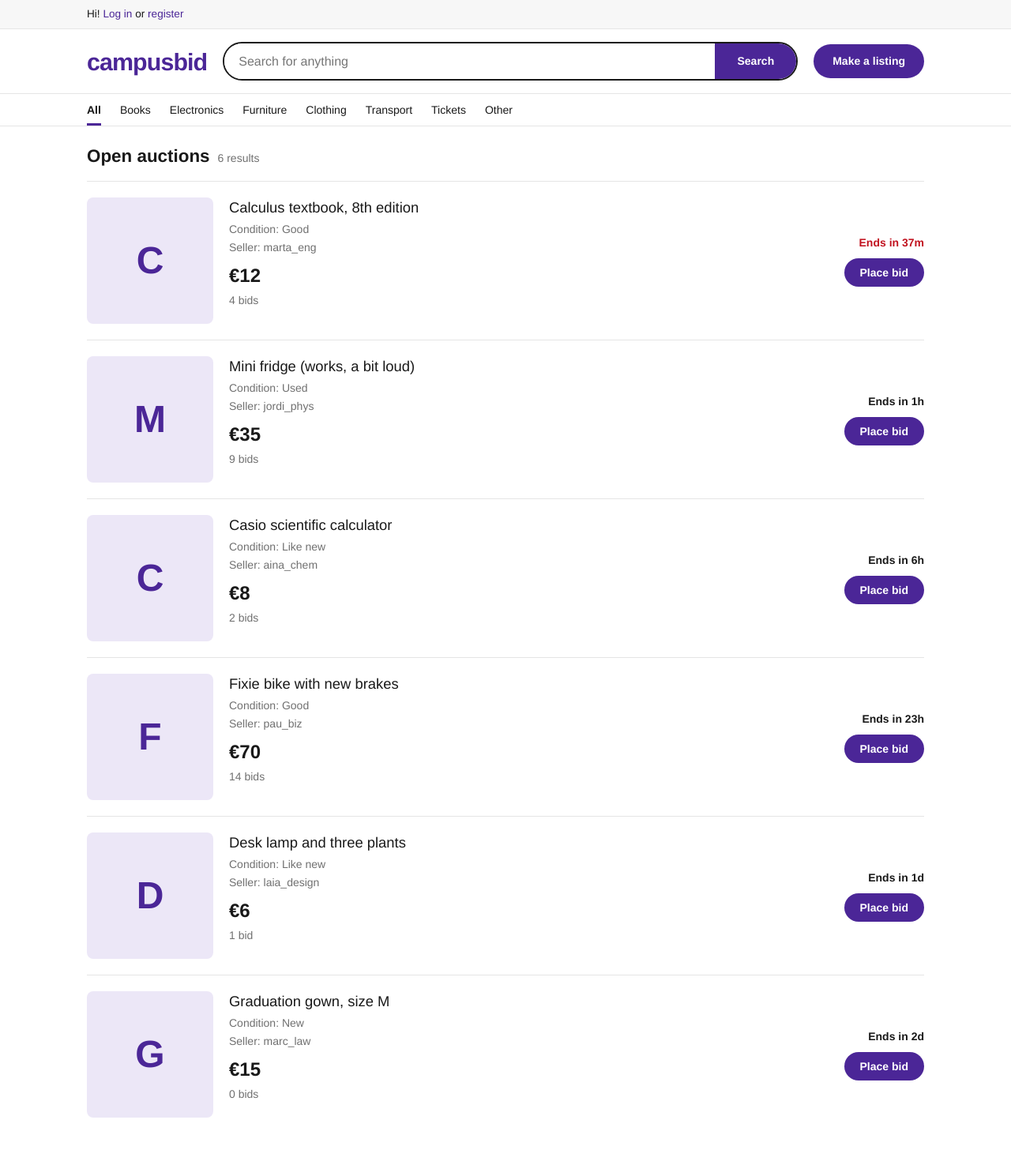
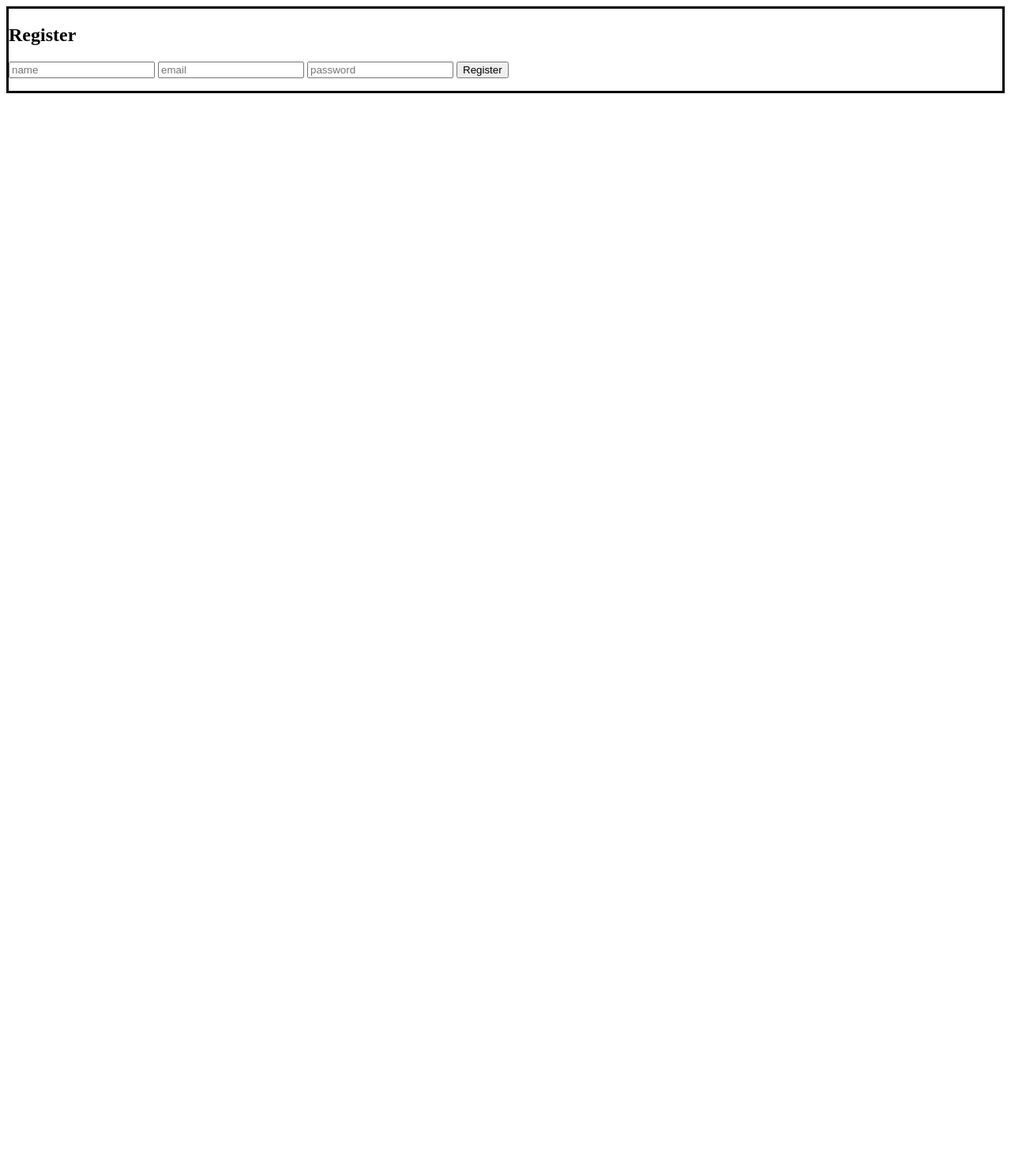
Before and after one commit to intimidating-horse/blog, a Laravel app: page / in a window 1280 px wide. Shown: the whole page at 79% size. After the commit the page ends 118 px from the top, so only its background shows below. Run offline with Laravel 12, Linux system fonts and the light colour scheme.

Commit message:
removed home html and css

```diff
--- a/resources/views/home.blade.php
+++ b/resources/views/home.blade.php
@@ -1,115 +1,19 @@
-{{--
-    resources/views/home.blade.php
-    CSS goes in public/css/style.css
-
-    Route: Route::get('/', fn () => view('home'));
-
-    Sample listings are used until your controller passes a $listings collection.
-    Each listing needs: id, title, seller (username), condition, bid, bids, ends_at (Carbon date), and optionally image.
---}}
-@php
-    $listings = $listings ?? collect([
-        ['id' => 1, 'title' => 'Calculus textbook, 8th edition', 'seller' => 'marta_eng', 'condition' => 'Good', 'bid' => 12, 'bids' => 4, 'ends_at' => now()->addMinutes(38)],
-        ['id' => 2, 'title' => 'Mini fridge (works, a bit loud)', 'seller' => 'jordi_phys', 'condition' => 'Used', 'bid' => 35, 'bids' => 9, 'ends_at' => now()->addMinutes(95)],
-        ['id' => 3, 'title' => 'Casio scientific calculator', 'seller' => 'aina_chem', 'condition' => 'Like new', 'bid' => 8, 'bids' => 2, 'ends_at' => now()->addHours(7)],
-        ['id' => 4, 'title' => 'Fixie bike with new brakes', 'seller' => 'pau_biz', 'condition' => 'Good', 'bid' => 70, 'bids' => 14, 'ends_at' => now()->addDay()],
-        ['id' => 5, 'title' => 'Desk lamp and three plants', 'seller' => 'laia_design', 'condition' => 'Like new', 'bid' => 6, 'bids' => 1, 'ends_at' => now()->addDays(2)],
-        ['id' => 6, 'title' => 'Graduation gown, size M', 'seller' => 'marc_law', 'condition' => 'New', 'bid' => 15, 'bids' => 0, 'ends_at' => now()->addDays(3)],
-    ])->map(fn ($l) => (object) $l);
-    $categories = ['Books', 'Electronics', 'Furniture', 'Clothing', 'Transport', 'Tickets', 'Other'];
-@endphp
-    <!DOCTYPE html>
 <html lang="en">
 <head>
-    <meta charset="utf-8">
-    <meta name="viewport" content="width=device-width, initial-scale=1">
-    <meta name="csrf-token" content="{{ csrf_token() }}">
-    <title>{{ config('app.name', 'campusbid') }} | Student auctions</title>
-    <link rel="stylesheet" href="{{ asset('css/style.css') }}">
+    <meta charset="UTF-8">
+    <meta name="viewport" content="width=device-width, initial-scale=1.0">
+    <meta http-equiv="X-UA-Compatible" content="ie=edge">
+    <title>Document</title>
 </head>
 <body>
-
-<div class="topstrip">
-    <div class="wrap">
-        <div>
-            @guest
-                Hi! <a href="{{ url('/login') }}">Log in</a> or <a href="{{ url('/register') }}">register</a>
-            @endguest
-            @auth
-                Hi, {{ auth()->user()->name }}!
-                <form method="POST" action="{{ url('/logout') }}">
-                    @csrf
-                    <button class="linkbtn">Log out</button>
-                </form>
-            @endauth
-        </div>
-        <div>
-            @auth
-                <a href="{{ url('/my-listings') }}">My listings</a>
-            @endauth
-        </div>
-    </div>
+<div style="border: 3px solid black;">
+    <h2>Register</h2>
+    <form action="/register" method="POST">
+        <input type="text" placeholder="name">
+        <input type="text" placeholder="email">
+        <input type="password" placeholder="password">
+        <button>Register</button>
+    </form>
 </div>
-
-<header class="mainbar">
-    <div class="wrap">
-        <a href="{{ url('/') }}" class="logo">campusbid</a>
-        <form class="search" action="{{ url('/') }}" method="GET" role="search">
-            <input type="search" name="q" value="{{ request('q') }}" placeholder="Search for anything" aria-label="Search listings">
-            <button type="submit">Search</button>
-        </form>
-        <a href="{{ url('/listings/create') }}" class="btn btn-main">Make a listing</a>
-    </div>
-</header>
-
-<nav class="catnav" aria-label="Categories">
-    <div class="wrap">
-        <a href="{{ url('/') }}" class="active">All</a>
-        @foreach ($categories as $cat)
-            <a href="{{ url('/?category=' . urlencode($cat)) }}">{{ $cat }}</a>
-        @endforeach
-    </div>
-</nav>
-
-<main class="wrap">
-    <div class="results-head">
-        <h1>Open auctions</h1>
-        <span>{{ $listings->count() }} {{ Str::plural('result', $listings->count()) }}</span>
-    </div>
-
-    <div class="list">
-        @forelse ($listings as $l)
-            <article class="item">
-                <a href="{{ url('/listings/' . $l->id) }}" class="thumb">
-                    @if (!empty($l->image))
-                        <img src="{{ asset('storage/' . $l->image) }}" alt="{{ $l->title }}">
-                    @else
-                        {{ Str::upper(Str::substr($l->title, 0, 1)) }}
-                    @endif
-                </a>
-                <div class="info">
-                    <a href="{{ url('/listings/' . $l->id) }}" class="title">{{ $l->title }}</a>
-                    <span class="meta-line">Condition: {{ $l->condition }}</span>
-                    <span class="meta-line">Seller: {{ $l->seller }}</span>
-                    <span class="price">&euro;{{ $l->bid }}</span>
-                    <span class="bids">{{ $l->bids }} {{ Str::plural('bid', $l->bids) }}</span>
-                </div>
-                <div class="side">
-                    <span class="time {{ $l->ends_at->isBefore(now()->addHour()) ? 'soon' : '' }}">
-                        {{ $l->ends_at->isPast() ? 'Ended' : 'Ends in ' . $l->ends_at->diffForHumans(now(), true, true) }}
-                    </span>
-                    <a href="{{ url('/listings/' . $l->id) }}" class="btn btn-sm">Place bid</a>
-                </div>
-            </article>
-        @empty
-            <div class="empty">
-                <p>No open auctions yet. Be the first to list something.</p>
-                <a href="{{ url('/listings/create') }}" class="btn">Make a listing</a>
-            </div>
-        @endforelse
-    </div>
-</main>
-
-
 </body>
 </html>
--- a/routes/web.php
+++ b/routes/web.php
@@ -5,3 +5,7 @@ use Illuminate\Support\Facades\Route;
 Route::get('/', function () {
     return view('home');
 });
+
+Route::post('/register', function() {
+    return 'meow';
+});
```
